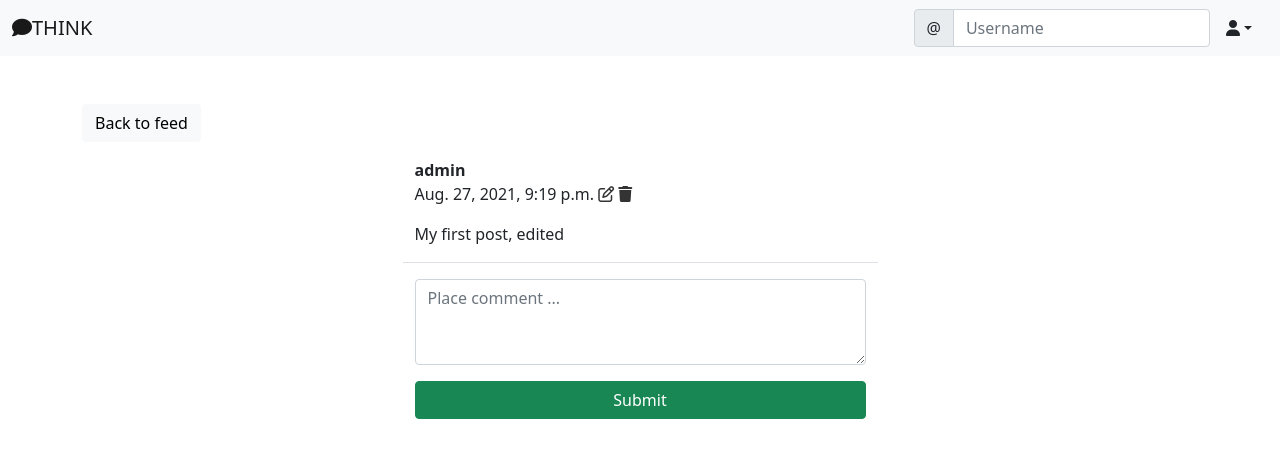
After one commit to SamiMezghani52/THINK-social-media, a Django app: page /social/post/1 in a window 1280 px wide. The commit adds this page. Shown: the top 458 px of the page. Run offline with Django 3.2, Linux system fonts and the light colour scheme; a user stored in the database is signed in; data comes from the database, SQL or seed files in the repository; both versions use the stored data as it was after the commit; parts of the project's set-up code (start-up, migrations or seed data) failed here and were passed over; some libraries are stand-ins or nearby versions.

Commit message:
autoCommit 20210828.200002

```diff
--- a/Think_Social_Media/Think_Social_Media/settings.py
+++ b/Think_Social_Media/Think_Social_Media/settings.py
@@ -142,6 +142,8 @@ USE_TZ = True
 # https://docs.djangoproject.com/en/3.2/howto/static-files/
 
 STATIC_URL = '/static/'
+MEDIA_ROOT = BASE_DIR/'media'
+MEDIA_URL = '/media/'
 
 # Default primary key field type
 # https://docs.djangoproject.com/en/3.2/ref/settings/#default-auto-field
--- a/Think_Social_Media/landing/templates/landing/navbar.html
+++ b/Think_Social_Media/landing/templates/landing/navbar.html
@@ -9,7 +9,7 @@
       {% else %}
       href="{% url 'index' %}"
       {% endif %}
-      >THINK</a>
+      ><i class="fas fa-comment"></i>THINK</a>
       <div class="collapse navbar-collapse" id="navbarSupportedContent">
         <ul class="navbar-nav me-auto mb-2 mb-lg-0">
 
--- a/Think_Social_Media/social/admin.py
+++ b/Think_Social_Media/social/admin.py
@@ -1,4 +1,6 @@
 from django.contrib import admin
-from .models import Post
+from .models import Post, Comment, UserProfile
 
 admin.site.register(Post)
+admin.site.register(Comment)
+admin.site.register(UserProfile)
--- a/Think_Social_Media/social/forms.py
+++ b/Think_Social_Media/social/forms.py
@@ -1,5 +1,5 @@
 from django import forms
-from .models import Post
+from .models import Post, Comment
 
 class PostForm(forms.ModelForm):
     body = forms.CharField(label='', widget=forms.Textarea(attrs={
@@ -10,3 +10,12 @@ class PostForm(forms.ModelForm):
     class Meta:
         model = Post
         fields = ['body']
+
+class CommentForm(forms.ModelForm):
+    comment = forms.CharField(label='', widget=forms.Textarea(attrs={
+        'rows': '3',
+        'placeholder' : 'Place comment ...'
+    }))
+    class Meta:
+        model = Comment
+        fields = ['comment']
--- a/Think_Social_Media/social/models.py
+++ b/Think_Social_Media/social/models.py
@@ -6,3 +6,16 @@ class Post(models.Model):
     body = models.TextField()
     created_on = models.DateTimeField(default=timezone.now)
     author = models.ForeignKey(User, on_delete=models.CASCADE)
+
+class Comment(models.Model):
+    comment = models.TextField()
+    created_on = models.DateTimeField(default=timezone.now)
+    author = models.ForeignKey(User, on_delete=models.CASCADE)
+    post = models.ForeignKey('Post', on_delete=models.CASCADE)
+
+class UserProfile(models.Model):
+    user = models.OneToOneField(User, primary_key=True, verbose_name='user', related_name='profile', on_delete=models.CASCADE)
+    name = models.CharField(max_length=30, blank=True, null=True)
+    birth_date = models.DateTimeField(null=True, blank=True)
+    location = models.CharField(max_length=100, blank=True, null=True)
+    picture = models.ImageField(upload_to='uploads/profile_picture', default='uploads/profile_picture/Anonymous.jpg')
--- /dev/null
+++ b/Think_Social_Media/social/templates/social/post_detail.html
@@ -0,0 +1,49 @@
+{% extends 'landing/base.html' %}
+{% load crispy_forms_tags %}
+
+{% block content %}
+    <div class="container">
+        <div class="row mt-5">
+            <div class="col-md-5 col-sm-6">
+                <a href="{% url 'post-list' %}"" class="btn btn-light">Back to feed</a>
+            </div>
+        </div>
+        <div class="row justify-content-center mt-3">
+            <div class="col-md-5 col-sm-12 border-bottom">
+                <p>
+                    <strong>{{post.author}}</strong><br>{{post.created_on}}
+                    {% if request.user == post.author %}
+                        <a href="{% url 'post-edit' post.pk %}" style="color: #333;"><i class="far fa-edit"></i></a>
+                        <a href="{% url 'post-delete' post.pk %}" style="color: #333;"><i class="fas fa-trash"></i></a>
+                    {% endif %}
+                </p>
+                <p>{{post.body}}</p>
+            </div>
+        </div>
+        <div class="row justify-content-center mt-3 mb-5">
+            <div class="col-md-5 col-sm-12">
+                <form method="POST">
+                    {% csrf_token %}
+                    {{ form | crispy }}
+                    <div class="d-grid gap-2">
+                        <button class="btn btn-success mt-3">Submit</button>
+                    </div>
+                </form>
+            </div>
+        </div>
+        {% for comment in comments %}
+            <div class="row justify-content-center mt-3 mb-5">
+                <div class="col-md-5 col-sm-12 border-bottom">
+                    <p>
+                        <strong>{{comment.author}}</strong><br>{{comment.created_on}}
+                        {% if request.user == comment.author %}
+                            <!--<a href="{% url 'post-edit' post.pk %}" style="color: #333;"><i class="far fa-edit"></i></a>-->
+                            <a href="{% url 'comment-delete' post.pk comment.pk %}" style="color: #333;"><i class="fas fa-trash"></i></a>
+                        {% endif %}
+                    </p>
+                    <p>{{comment.comment}}</p>
+                </div>
+            </div>
+        {% endfor %}
+    </div>
+{% endblock content%}
--- a/Think_Social_Media/social/templates/social/post_list.html
+++ b/Think_Social_Media/social/templates/social/post_list.html
@@ -21,9 +21,10 @@
         </div>
         {% for post in post_list %}
             <div class="row justify-content-center">
-                <div class="col-md-5 col-sm-12 border-bottom">
+                <div class="col-md-5 col-sm-12 border-bottom position-relative">
                     <p><strong>{{ post.author }}</strong></p> {{ post.created_on }}
                     <p>{{ post.body }}</p>
+                    <a href="{% url 'post-detail' post.pk %}" class="stretched-link"></a>
                 </div>
             </div>
         {% endfor %}
--- a/Think_Social_Media/social/urls.py
+++ b/Think_Social_Media/social/urls.py
@@ -1,6 +1,13 @@
 from django.urls import path
-from .views import PostListView
+from .views import CommentDeleteView, PostListView, PostDetailView, PostEditView, PostDeleteView
 
 urlpatterns = [
-        path('', PostListView.as_view(), name='post-list')
+        path('', PostListView.as_view(), name='post-list'),
+        path('post/<int:pk>', PostDetailView.as_view(), name="post-detail"),
+        path('post/edit/<int:pk>', PostEditView.as_view(), name="post-edit"),
+        path('post/delete/<int:pk>', PostDeleteView.as_view(), name="post-delete"),
+        path('post/<int:post_pk>/comment/delete/<int:pk>', CommentDeleteView.as_view(), name="comment-delete")
     ]
+
+if settings.DEBUG:
+    urlpatterns == static(settings.MEDIA_URL, document_root=settings.MEDIA_ROOT)
--- a/Think_Social_Media/social/views.py
+++ b/Think_Social_Media/social/views.py
@@ -1,9 +1,12 @@
 from django.shortcuts import render
 from django.views import View
-from .models import Post
-from .forms import PostForm
+from .models import Post, Comment
+from .forms import PostForm, CommentForm
+from django.views.generic.edit import UpdateView, DeleteView
+from django.urls import reverse_lazy
+from django.contrib.auth.mixins import UserPassesTestMixin, LoginRequiredMixin
 
-class PostListView(View):
+class PostListView(LoginRequiredMixin, View):
 
     def get(self, request, *args, **kwargs):
         posts = Post.objects.all().order_by('-created_on')
@@ -31,3 +34,73 @@ class PostListView(View):
             'form': form,
         }
         return render(request, 'social/post_list.html', context)
+
+
+class PostDetailView(LoginRequiredMixin ,View):
+    def get(self, request, pk, *args, **kwargs):
+        post = Post.objects.get(pk=pk)
+        form = CommentForm()
+
+        comments = Comment.objects.filter(post=post).order_by('-created_on')
+
+        context = {
+            'post': post,
+            'form': form,
+            'comments': comments
+        }
+        return render(request, 'social/post_detail.html', context)
+
+    def post(self, request, pk, *args, **kwargs):
+        post = Post.objects.get(pk=pk)
+        form = CommentForm(request.POST)
+        if form.is_valid():
+            new_comment = form.save(commit=False)
+            new_comment.author = request.user
+            new_comment.post = post
+            new_comment.save()
+
+        comments = Comment.objects.filter(post=post).order_by('-created_on')
+
+        context = {
+            'post': post,
+            'form': form,
+            'comments': comments
+        }
+        return render(request, 'social/post_detail.html', context)
+
+
+class PostEditView(LoginRequiredMixin, UserPassesTestMixin, UpdateView):
+    model = Post
+    fields = ['body']
+    template_name = 'social/post_edit.html'
+
+    def get_success_url(self):
+        pk = self.kwargs['pk']
+        return reverse_lazy('post-detail', kwargs={'pk': pk})
+
+    def test_func(self):
+        post = self.get_object()
+        return self.request.user == post.author
+
+
+class PostDeleteView(LoginRequiredMixin, UserPassesTestMixin, DeleteView):
+    model = Post
+    template_name = 'social/post_delete.html'
+    success_url = reverse_lazy('post-list')
+
+    def test_func(self):
+        post = self.get_object()
+        return self.request.user == post.author
+
+
+class CommentDeleteView(LoginRequiredMixin, UserPassesTestMixin, DeleteView):
+    model = Comment
+    template_name = 'social/comment_delete.html'
+
+    def get_success_url(self):
+        pk = self.kwargs['post_pk']
+        return reverse_lazy('post-detail', kwargs={'pk':pk})
+
+    def test_func(self):
+        post = self.get_object()
+        return self.request.user == post.author
```
Also changed, not shown: Think_Social_Media/social/templates/social/comment_delete.html (added, +25 -0 lines), Think_Social_Media/social/templates/social/post_delete.html (added, +25 -0 lines), Think_Social_Media/social/templates/social/post_edit.html (added, +29 -0 lines), Think_Social_Media/db.sqlite3, Think_Social_Media/media/uploads/profile_pictures/Anonymous.jpg (added), Think_Social_Media/social/migrations/0003_comment.py (added), Think_Social_Media/social/migrations/0004_rename_body_comment_comment.py (added), Think_Social_Media/social/migrations/0005_userprofile.py (added).
